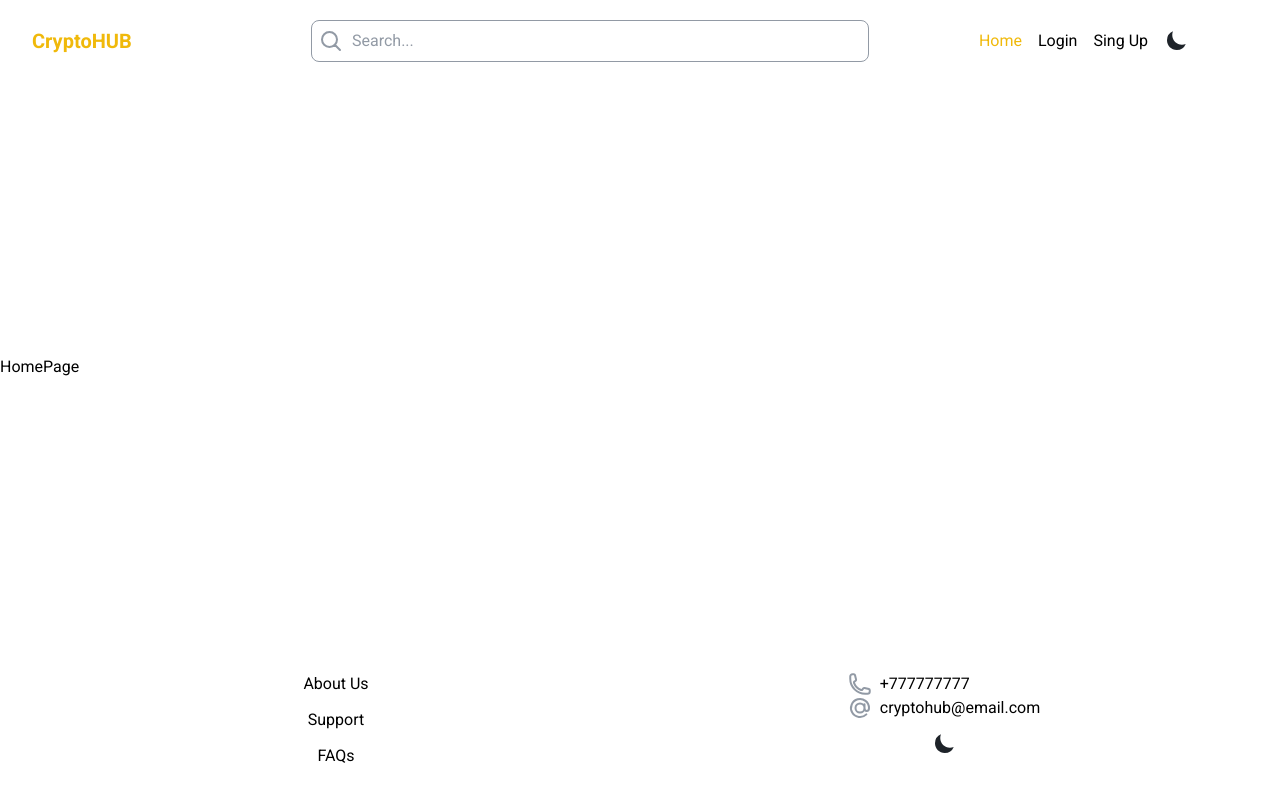
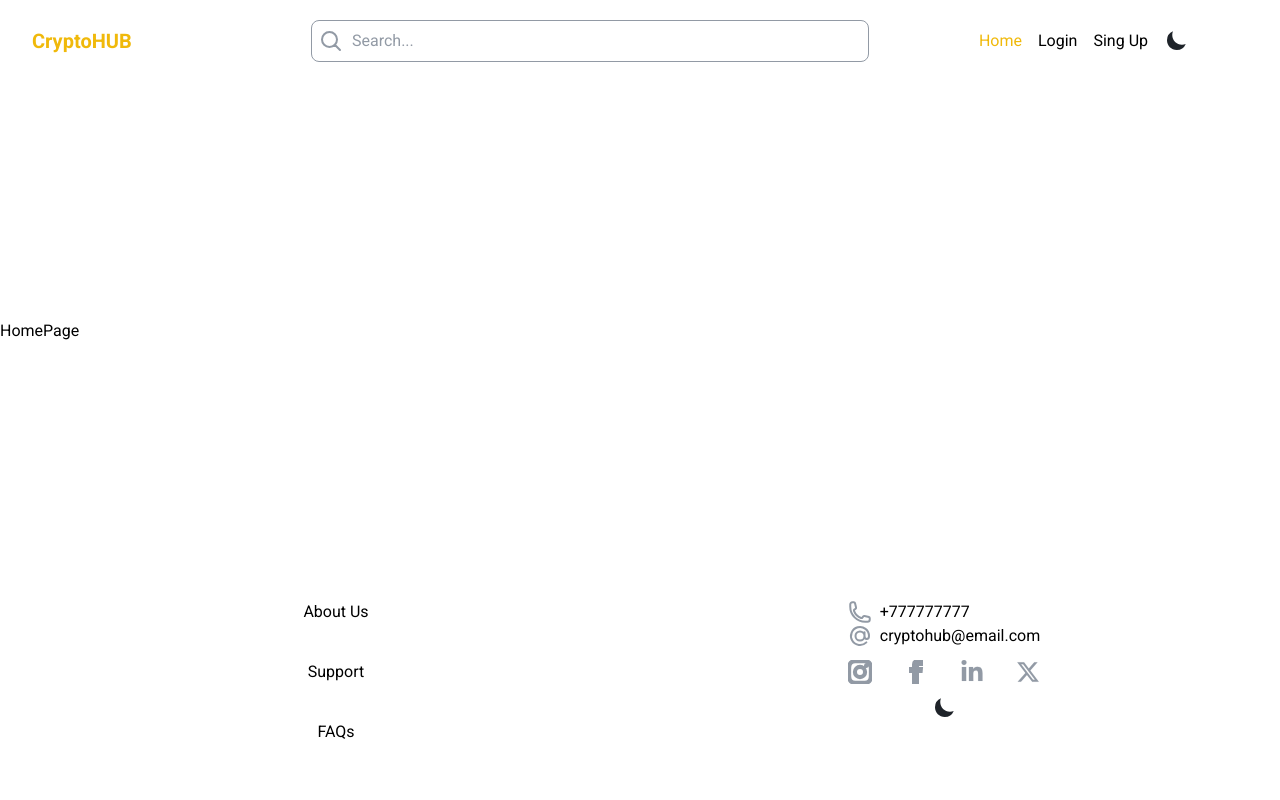
Before and after one commit to AlexMoskalyk/cryptohub, a React (Vite) app: page / in a window 1280 px wide. Built offline with nearby package versions, Linux system fonts and the light colour scheme.

Commit message:
add socmedia icons in footer

```diff
--- a/src/components/Footer.tsx
+++ b/src/components/Footer.tsx
@@ -3,6 +3,10 @@ import { Link } from "react-router-dom";
 import ThemeSwitcher from "./ThemeSwitcher";
 import PhoneIcon from "./icons/PhoneIcon";
 import EmailIcon from "./icons/EmailIcon";
+import InstagramIcon from "./icons/InstagramIcon";
+import FacebookIcon from "./icons/FacebookIcon";
+import LinkedInIcon from "./icons/LinkedInIcon";
+import Twitter from "./icons/Twitter";
 
 const Footer = () => {
   return (
@@ -50,6 +54,35 @@ const Footer = () => {
             cryptohub@email.com
           </span>
         </a>
+        <div className="flex mt-3 justify-between">
+          <a
+            className="cursor-pointer"
+            href="https://www.instagram.com/"
+            target="_blank"
+          >
+            <InstagramIcon svgStyles="size-6 fill-elements-main stroke-elements-main stroke-2 hover:stroke-accent-color hover:fill-accent-color" />
+          </a>
+          <a
+            className="cursor-pointer"
+            href="https://www.facebook.com/"
+            target="_blank"
+          >
+            <FacebookIcon
+              svgStyles="size-6 fill-elements-main stroke-elements-main stroke-2 hover:stroke-accent-color hover:fill-accent-color"
+              svgContainerStyles="w-fit"
+            />
+          </a>
+          <a
+            className="cursor-pointer"
+            href="https://www.linkedin.com/"
+            target="_blank"
+          >
+            <LinkedInIcon svgStyles="size-6 fill-elements-main stroke-elements-main stroke-2 hover:stroke-accent-color hover:fill-accent-color" />
+          </a>
+          <a className="cursor-pointer" href="https://x.com/" target="_blank">
+            <Twitter svgStyles="size-6 fill-elements-main stroke-elements-main stroke-2 hover:stroke-accent-color hover:fill-accent-color" />
+          </a>
+        </div>
       </div>
       <div id="features" className="justify-self-center">
         <ThemeSwitcher stylesButton="hover:fill-accent-color" />
--- /dev/null
+++ b/src/components/icons/LinkedInIcon.tsx
@@ -0,0 +1,22 @@
+import React from "react";
+
+interface Props {
+  svgStyles?: string;
+  svgContainerStyles?: string;
+}
+
+const LinkedInIcon: React.FC<Props> = ({ svgStyles, svgContainerStyles }) => {
+  return (
+    <span className={svgContainerStyles}>
+      <svg
+        xmlns="http://www.w3.org/2000/svg"
+        viewBox="0 0 448 512"
+        className={svgStyles}
+      >
+        <path d="M100.3 448H7.4V148.9h92.9zM53.8 108.1C24.1 108.1 0 83.5 0 53.8a53.8 53.8 0 0 1 107.6 0c0 29.7-24.1 54.3-53.8 54.3zM447.9 448h-92.7V302.4c0-34.7-.7-79.2-48.3-79.2-48.3 0-55.7 37.7-55.7 76.7V448h-92.8V148.9h89.1v40.8h1.3c12.4-23.5 42.7-48.3 87.9-48.3 94 0 111.3 61.9 111.3 142.3V448z" />
+      </svg>
+    </span>
+  );
+};
+
+export default LinkedInIcon;
--- /dev/null
+++ b/src/components/icons/Twitter.tsx
@@ -0,0 +1,22 @@
+import React from "react";
+
+interface Props {
+  svgStyles?: string;
+  svgContainerStyles?: string;
+}
+
+const Twitter: React.FC<Props> = ({ svgStyles, svgContainerStyles }) => {
+  return (
+    <span className={svgContainerStyles}>
+      <svg
+        xmlns="http://www.w3.org/2000/svg"
+        className={svgStyles}
+        viewBox="0 0 512 512"
+      >
+        <path d="M389.2 48h70.6L305.6 224.2 487 464H345L233.7 318.6 106.5 464H35.8L200.7 275.5 26.8 48H172.4L272.9 180.9 389.2 48zM364.4 421.8h39.1L151.1 88h-42L364.4 421.8z" />
+      </svg>
+    </span>
+  );
+};
+
+export default Twitter;
```
